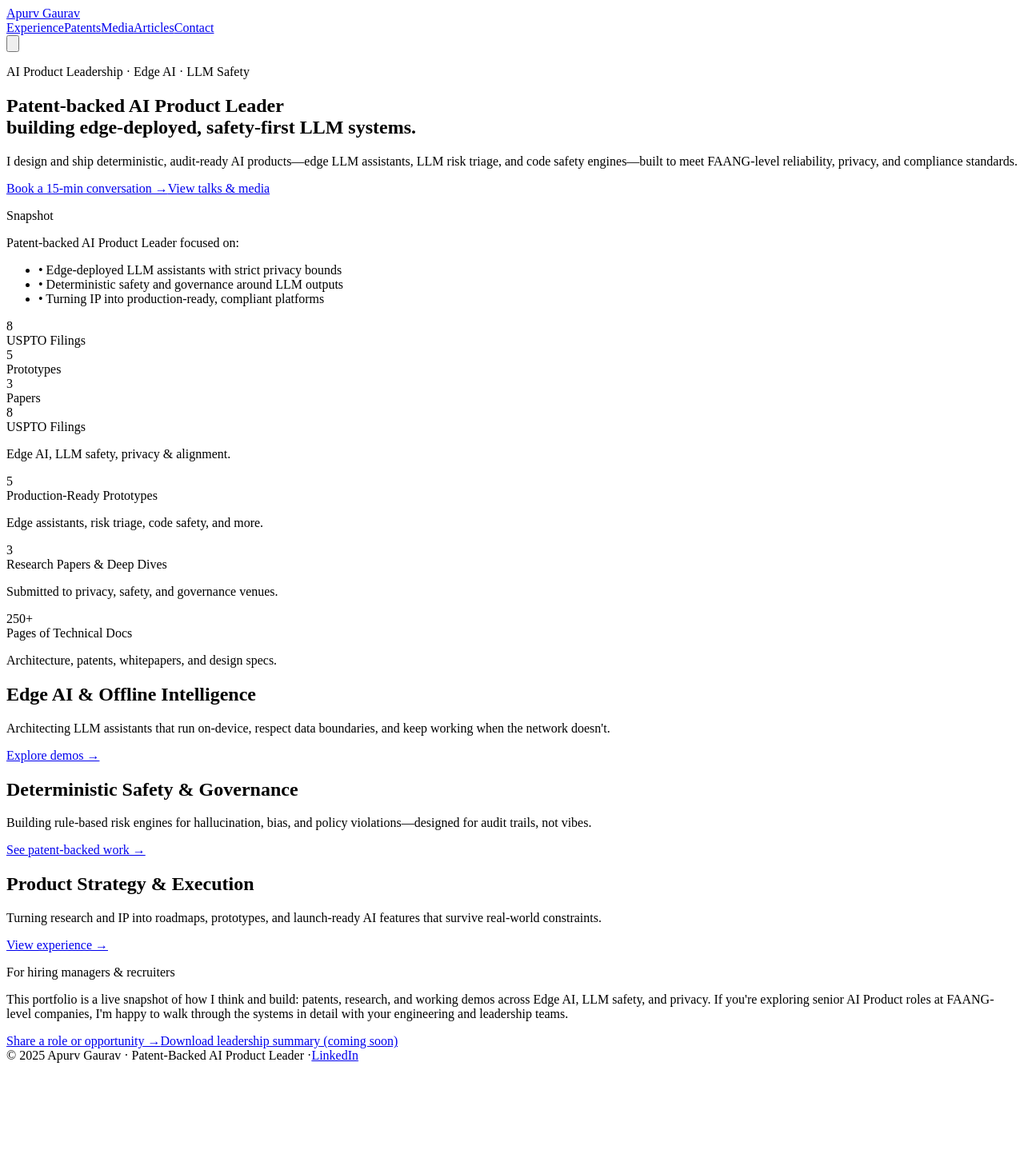
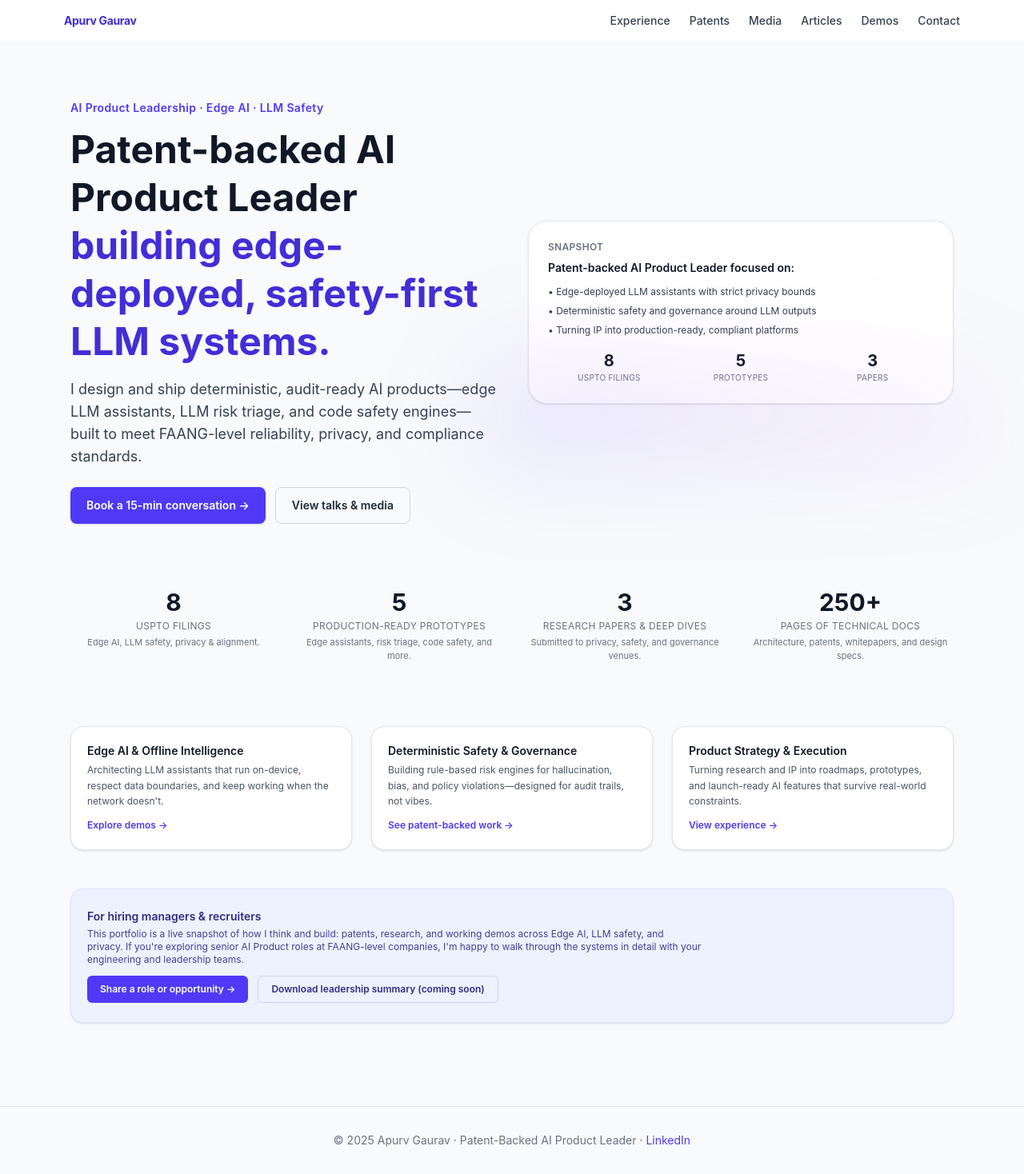
Before and after one commit to apurvgaurav/apurv-portfolio, a Next.js app: page / in a window 1280 px wide. Shown: the whole page at 80% size. Before the commit the page ends 1337 px from the top, so only its background shows below. Built offline with nearby package versions, Linux system fonts and the light colour scheme.

Commit message:
Update layout.tsx

```diff
--- a/app/layout.tsx
+++ b/app/layout.tsx
@@ -1,8 +1,8 @@
-"use client";
-
-import { useState } from "react";
+// app/layout.tsx
+import "./globals.css";
+import type { Metadata } from "next";
 import Link from "next/link";
-import type { Metadata } from "next";
+import { Navbar } from "../components/Navbar";
 
 export const metadata: Metadata = {
   title: "Apurv Gaurav – Patent-Backed AI Product Leader",
@@ -11,81 +11,84 @@ export const metadata: Metadata = {
   metadataBase: new URL("https://www.apurvgaurav.ai"),
   openGraph: {
     title: "Apurv Gaurav – Patent-Backed AI Product Leader",
-    description: "Patent-backed AI Product Leader in Edge AI, LLM Safety and Privacy + Alignment.",
+    description:
+      "Patent-backed AI Product Leader in Edge AI, LLM Safety and Privacy + Alignment.",
     url: "https://www.apurvgaurav.ai",
     siteName: "Apurv Gaurav",
     type: "website",
   },
+  twitter: {
+    card: "summary_large_image",
+    title: "Apurv Gaurav – Patent-Backed AI Product Leader",
+    description:
+      "Patent-backed AI Product Leader in Edge AI, LLM Safety and Privacy + Alignment.",
+  },
+  keywords: [
+    "Apurv Gaurav",
+    "AI Product Manager",
+    "Edge AI",
+    "LLM Safety",
+    "AI Privacy",
+    "Patent-backed AI Leader",
+    "AI Product Strategy",
+  ],
+  authors: [{ name: "Apurv Gaurav", url: "https://www.apurvgaurav.ai" }],
+  creator: "Apurv Gaurav",
+  publisher: "Apurv Gaurav",
 };
 
-export default function RootLayout({ children }: { children: React.ReactNode }) {
-  const [open, setOpen] = useState(false);
-
+export default function RootLayout({
+  children,
+}: {
+  children: React.ReactNode;
+}) {
   return (
     <html lang="en">
-      <body className="min-h-screen bg-gray-50 text-gray-900">
-        {/* NAVBAR */}
-        <header className="sticky top-0 z-50 bg-white/90 backdrop-blur-md border-b border-gray-100">
-          <nav className="max-w-6xl mx-auto flex items-center justify-between px-4 py-3 sm:py-4">
-            <Link href="/" className="text-sm font-bold tracking-tight text-indigo-700">
-              Apurv Gaurav
+      <head>
+        <link rel="icon" href="/favicon.ico" />
+        <meta
+          property="og:image"
+          content="/og-banner.png"
+        />
+        <meta
+          name="twitter:image"
+          content="/og-banner.png"
+        />
+        <script
+          type="application/ld+json"
+          dangerouslySetInnerHTML={{
+            __html: JSON.stringify({
+              "@context": "https://schema.org",
+              "@type": "Person",
+              name: "Apurv Gaurav",
+              url: "https://www.apurvgaurav.ai",
+              jobTitle: "AI Product Leader",
+              description:
+                "Patent-backed AI Product Leader specializing in Edge AI, LLM Safety, and Privacy + Alignment. 8 USPTO filings and production-ready prototypes.",
+              sameAs: [
+                "https://www.linkedin.com/in/apurvgaurav",
+                "https://github.com/apurvgaurav",
+              ],
+            }),
+          }}
+        />
+      </head>
+      <body className="min-h-screen bg-gray-50 text-gray-900 antialiased">
+        <Navbar />
+
+        <main className="max-w-6xl mx-auto px-6 py-10">{children}</main>
+
+        <footer className="border-t border-gray-200 mt-16 py-8 text-center text-sm text-gray-500">
+          <p>
+            © {new Date().getFullYear()} Apurv Gaurav · Patent-Backed AI Product
+            Leader ·{" "}
+            <Link
+              href="https://www.linkedin.com/in/apurvgaurav"
+              className="text-indigo-600 hover:text-indigo-500"
+            >
+              LinkedIn
             </Link>
-
-            {/* Desktop links */}
-            <div className="hidden md:flex gap-6 text-sm font-medium text-gray-700">
-              <Link href="/experience">Experience</Link>
-              <Link href="/patents">Patents</Link>
-              <Link href="/media">Media</Link>
-              <Link href="/articles">Articles</Link>
-              <Link href="/contact">Contact</Link>
-            </div>
-
-            {/* Mobile hamburger */}
-            <button
-              onClick={() => setOpen(!open)}
-              className="md:hidden text-gray-800 hover:text-indigo-600 focus:outline-none"
-              aria-label="Toggle menu"
-            >
-              <svg
-                xmlns="http://www.w3.org/2000/svg"
-                fill="none"
-                viewBox="0 0 24 24"
-                strokeWidth={1.5}
-                stroke="currentColor"
-                className="w-6 h-6"
-              >
-                {open ? (
-                  <path strokeLinecap="round" strokeLinejoin="round" d="M6 18L18 6M6 6l12 12" />
-                ) : (
-                  <path strokeLinecap="round" strokeLinejoin="round" d="M3.75 6.75h16.5M3.75 12h16.5m-16.5 5.25h16.5" />
-                )}
-              </svg>
-            </button>
-          </nav>
-
-          {/* Mobile dropdown */}
-          {open && (
-            <div className="md:hidden bg-white border-t border-gray-100 shadow-sm">
-              <div className="flex flex-col px-4 py-2 space-y-2 text-sm font-medium text-gray-700">
-                <Link href="/experience" onClick={() => setOpen(false)}>Experience</Link>
-                <Link href="/patents" onClick={() => setOpen(false)}>Patents</Link>
-                <Link href="/media" onClick={() => setOpen(false)}>Media</Link>
-                <Link href="/articles" onClick={() => setOpen(false)}>Articles</Link>
-                <Link href="/contact" onClick={() => setOpen(false)}>Contact</Link>
-              </div>
-            </div>
-          )}
-        </header>
-
-        {/* MAIN CONTENT */}
-        <main className="max-w-5xl mx-auto px-5 py-10">{children}</main>
-
-        {/* FOOTER */}
-        <footer className="border-t border-gray-100 mt-20 py-6 text-center text-xs text-gray-500">
-          © {new Date().getFullYear()} Apurv Gaurav · Patent-Backed AI Product Leader ·
-          <Link href="https://www.linkedin.com/in/apurvgaurav" className="text-indigo-600 hover:underline">
-            LinkedIn
-          </Link>
+          </p>
         </footer>
       </body>
     </html>
```
